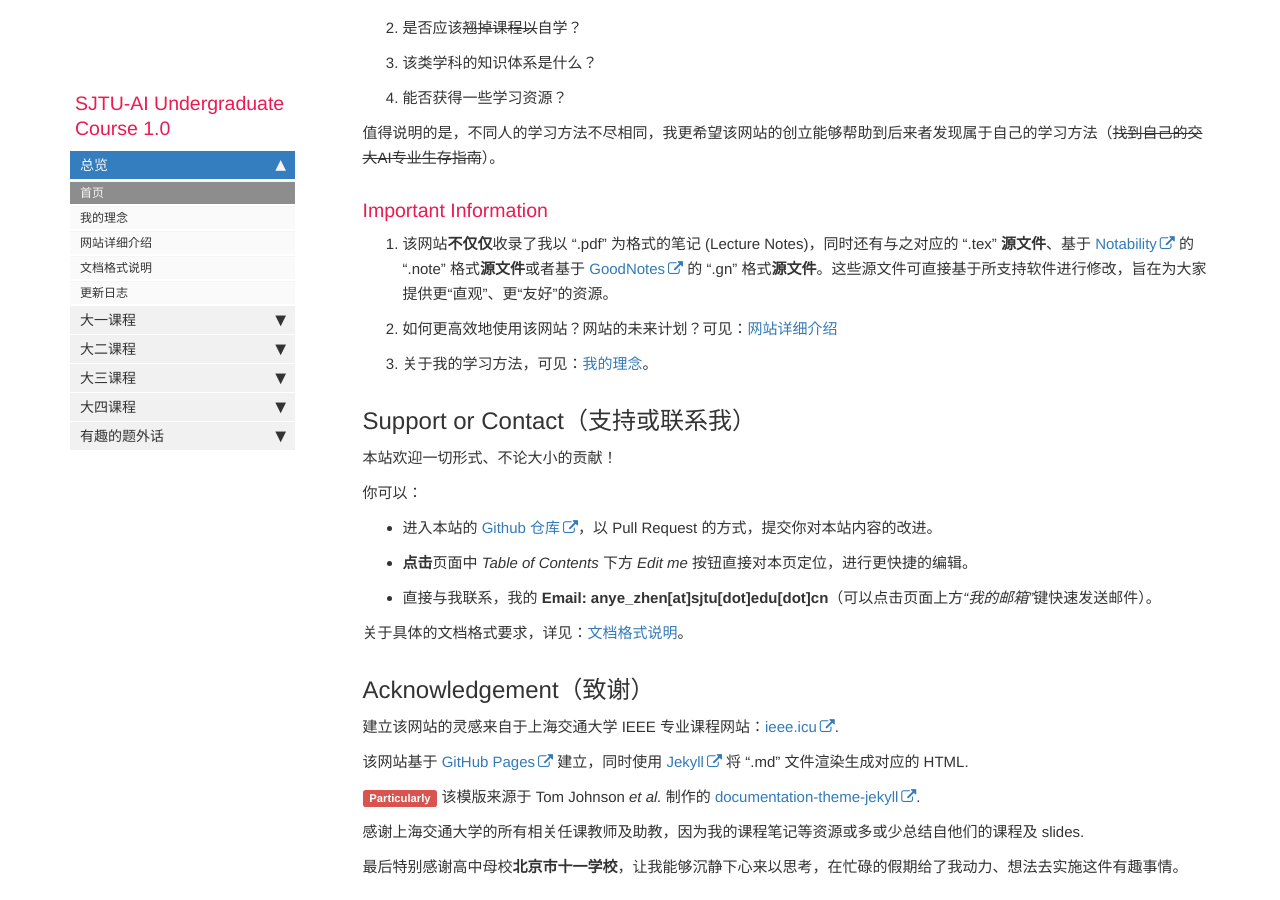
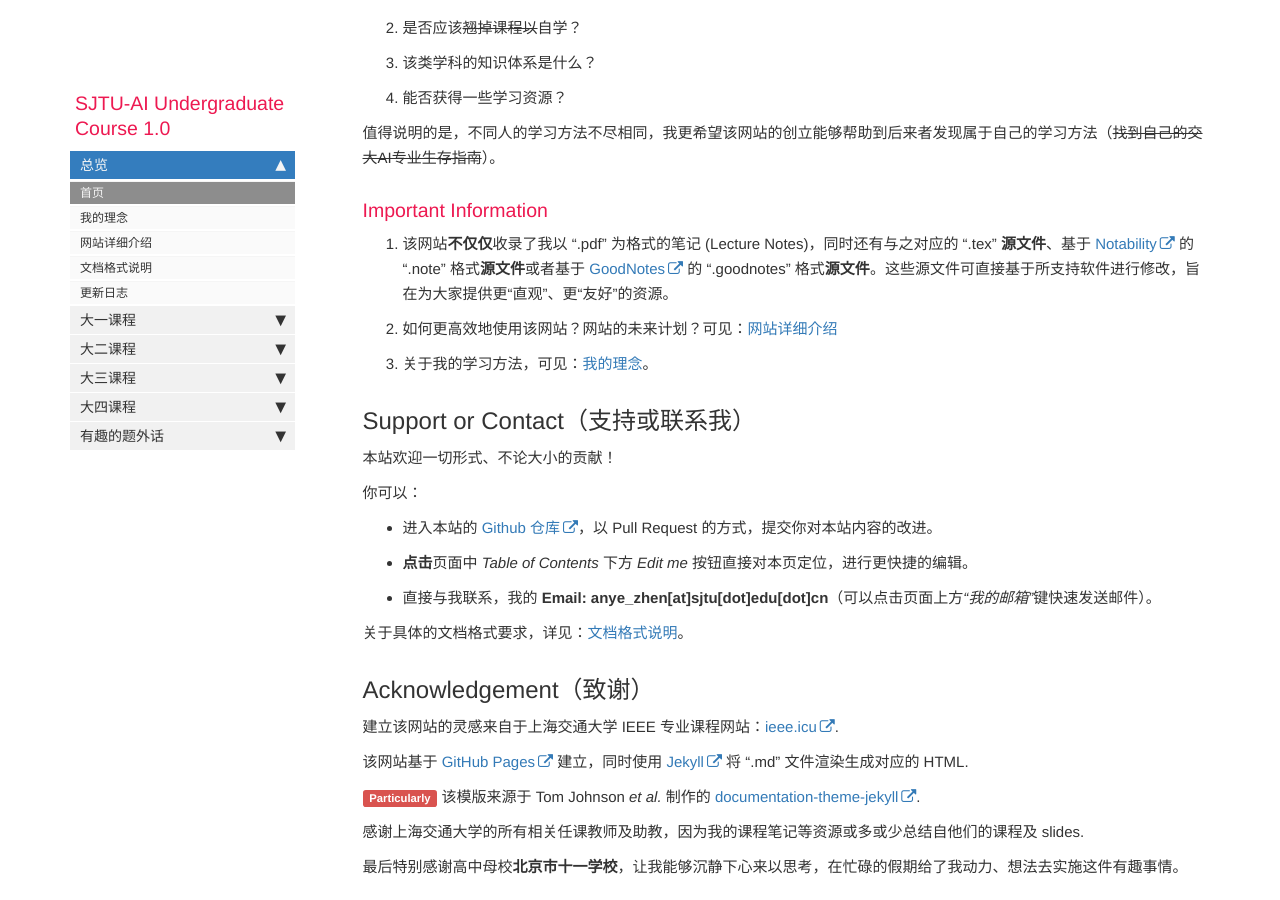
Before and after one commit to aisjtu/aisjtu.github.io, a Jekyll site: the page built from docs/index.md, in a window 1280 px wide and 900 px high, scrolled down 728 px. Built offline with Jekyll 4.4.1, drawn with Linux system fonts in a browser that asks for light colours; comment, search, counter and statistics services are not loaded.

Commit message:
Update index.md

```diff
--- a/docs/index.md
+++ b/docs/index.md
@@ -27,7 +27,7 @@ permalink: index.html
 
 ### Important Information
 
-1. 该网站**不仅仅**收录了我以 “.pdf” 为格式的笔记 (Lecture Notes)，同时还有与之对应的 “.tex” **源文件**、基于 [Notability](https://notability.com/zh-Hans) 的 “.note” 格式**源文件**或者基于 [GoodNotes](https://www.goodnotes.com) 的 “.gn” 格式**源文件**。这些源文件可直接基于所支持软件进行修改，旨在为大家提供更“直观”、更“友好”的资源。
+1. 该网站**不仅仅**收录了我以 “.pdf” 为格式的笔记 (Lecture Notes)，同时还有与之对应的 “.tex” **源文件**、基于 [Notability](https://notability.com/zh-Hans) 的 “.note” 格式**源文件**或者基于 [GoodNotes](https://www.goodnotes.com) 的 “.goodnotes” 格式**源文件**。这些源文件可直接基于所支持软件进行修改，旨在为大家提供更“直观”、更“友好”的资源。
 2. 如何更高效地使用该网站？网站的未来计划？可见：[网站详细介绍](mydoc_details.html)
 3. 关于我的学习方法，可见：[我的理念](mydoc_my_notions.html)。
 
```
